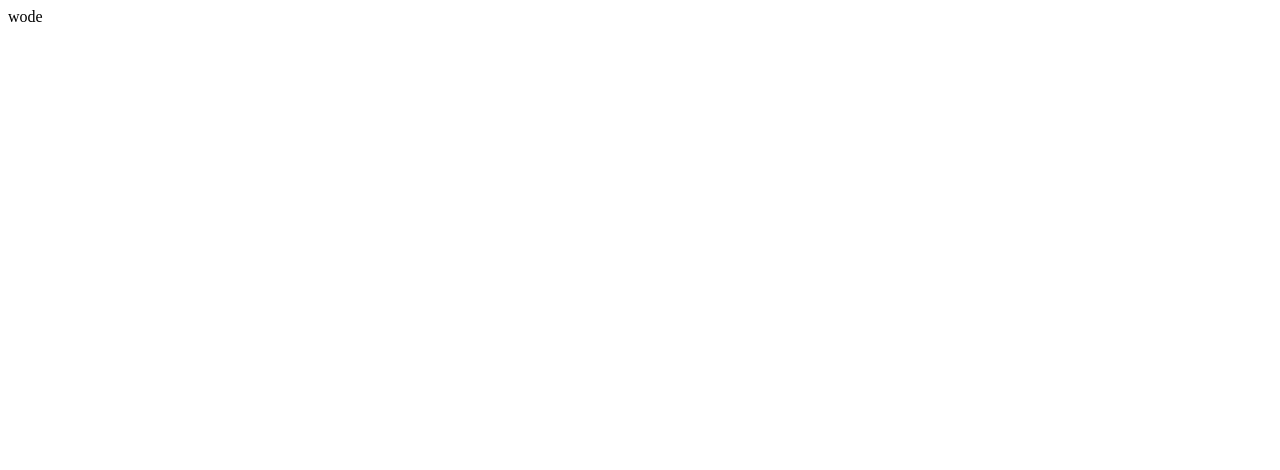
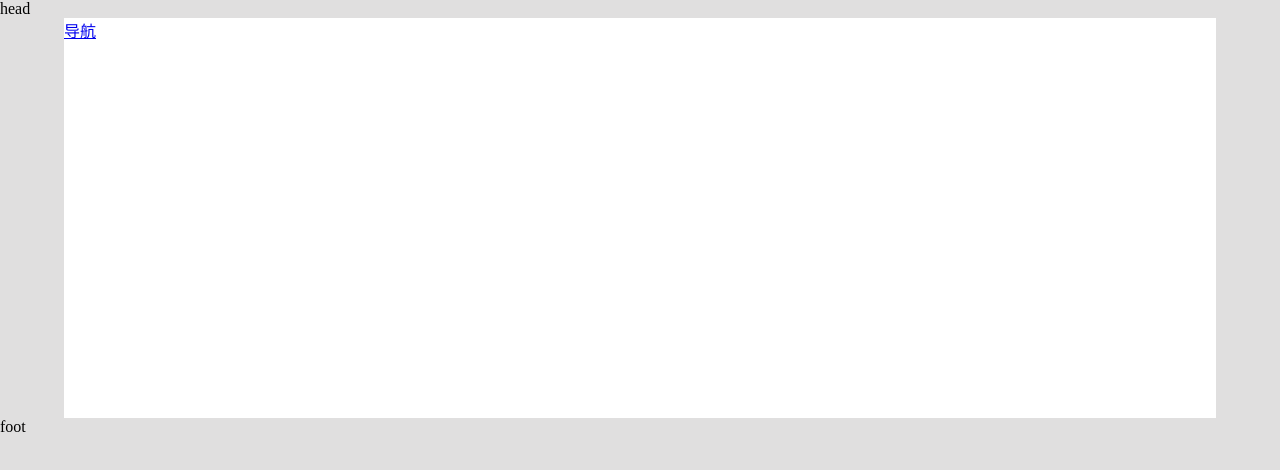
Before and after one commit to s13296659970/School, a plain HTML site: page index.html in a window 1280 px wide. Drawn offline with Linux system fonts and the light colour scheme.

Commit message:
Add files via upload

```diff
--- a/index.html
+++ b/index.html
@@ -1 +1,33 @@
-wode
+<!DOCTYPE html>
+<html lang="en">
+<head>
+    <meta charset="UTF-8">
+    <meta http-equiv="X-UA-Compatible" content="IE=edge">
+    <meta name="viewport" content="width=device-width, initial-scale=1.0">
+    <title>School</title>
+    <style>
+        *{
+            margin: 0;
+            padding: 0;
+        }
+        body{
+            background-color: rgb(224, 223, 223);
+        }
+        .w{
+            width: 90%;
+            background-color: #fff;
+            margin: auto;
+        }
+        .content{
+            height: 400px;
+        }
+    </style>
+</head>
+<body class="body">
+    <div class="head">head</div>
+    <div class="content w">
+        <a href="./nav">导航</a>
+    </div>
+    <div class="foot">foot</div>
+</body>
+</html>
```
